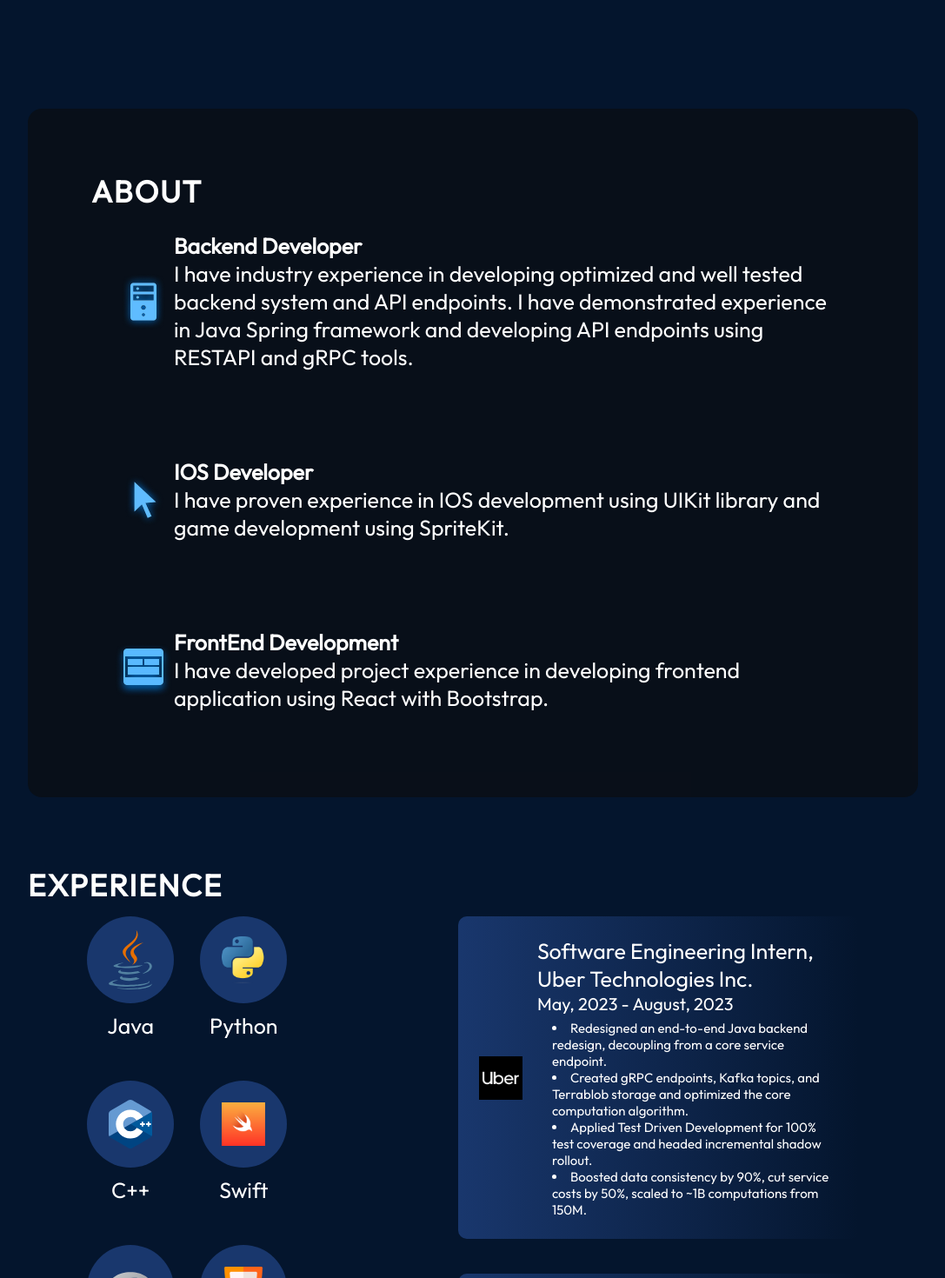
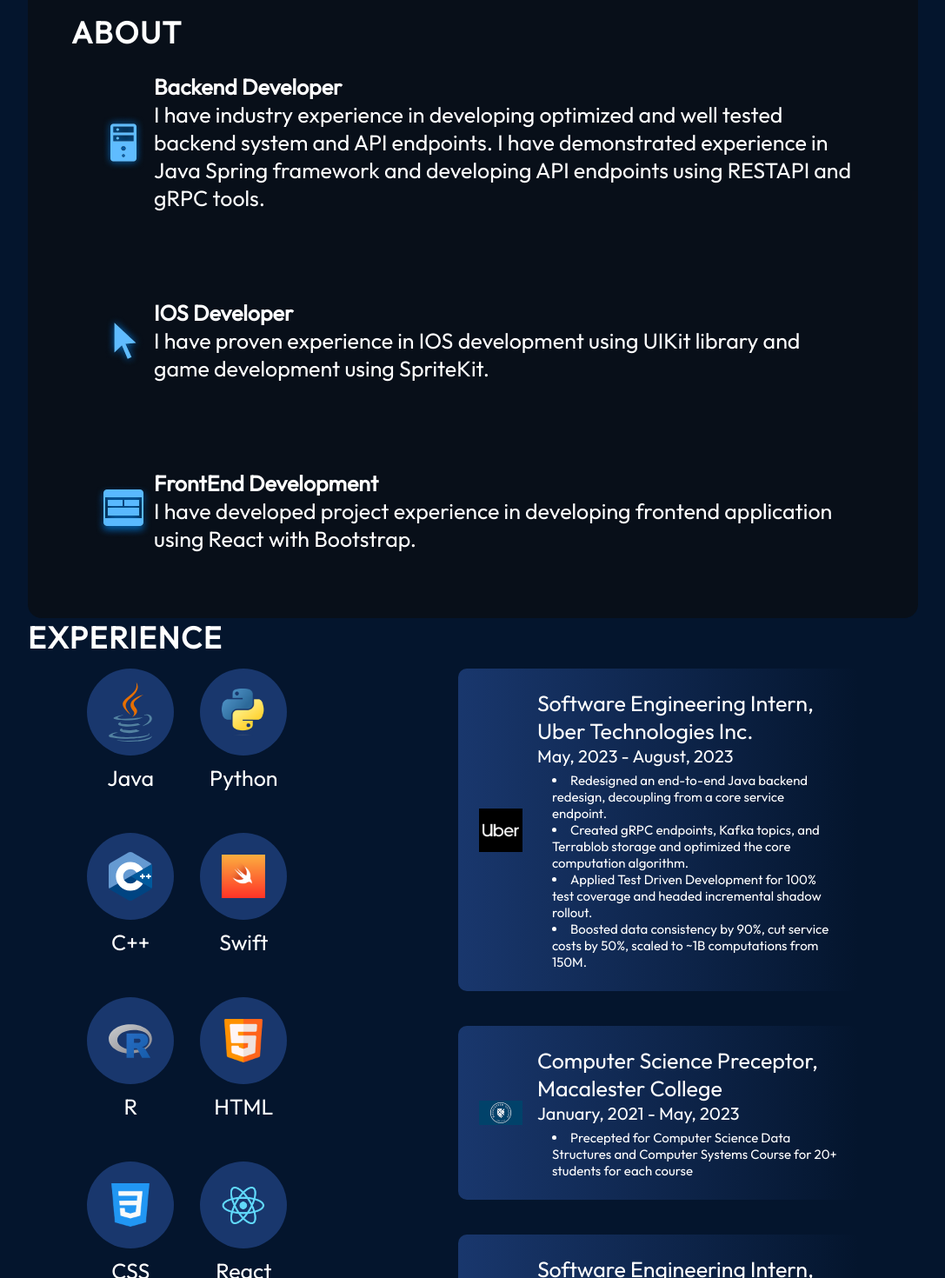
Before and after one commit to gyaltsentenzin/gyaltsentenzin.github.io, a React (Vite) app: page / in a window 1280 px wide. Shown: the part 1160-2630 px from the top of the page at 87% size, without its empty margins (96-1183 px from the left). Built offline with nearby package versions, Linux system fonts and the light colour scheme.

Commit message:
moved the menu bar to the rightmost and adjusted margin between components

```diff
--- a/src/components/About/About.module.css
+++ b/src/components/About/About.module.css
@@ -4,8 +4,8 @@
   position: relative;
   background-color: rgba(12, 12, 12, 0.6);
   border-radius: 16px;
-  padding: 73px;
-  margin-top: 129px;
+  padding: 50px;
+  margin-top: 0px;
   z-index: 1;
   margin-left: 10%;
   margin-right: 10%;
--- a/src/components/Experience/Experience.module.css
+++ b/src/components/Experience/Experience.module.css
@@ -2,7 +2,7 @@
 
 .container {
   color: var(--color-text);
-  margin-top: 79px;
+  margin-top: 0px;
   margin-left: 10%;
   margin-right: 10%;
 }
--- a/src/components/Navbar/Navbar.module.css
+++ b/src/components/Navbar/Navbar.module.css
@@ -5,7 +5,7 @@
   display: flex;
   align-items: center;
   justify-content: space-between;
-  padding-top: 61px;
+  padding-top: 30px;
   z-index: 2;
   margin: 0 10%;
 }
@@ -54,7 +54,7 @@
   .menu {
     position: absolute;
     right: 0;
-    margin-right: 10%;
+    margin-right: 0px;
     flex-direction: column;
     align-items: flex-end;
     gap: 11px;
@@ -64,7 +64,7 @@
   .menuBtn {
     display: block;
     cursor: pointer;
-    margin-right: 20px;
+    margin-right: 0px;
   }
 
   .menuItems {
--- a/src/components/Projects/Projects.module.css
+++ b/src/components/Projects/Projects.module.css
@@ -1,7 +1,7 @@
 @import "../../vars.css";
 
 .container {
-  margin-top: 76px;
+  margin-top: 66px;
   color: var(--color-text);
   margin-left: 10%;
   margin-right: 10%;
```
